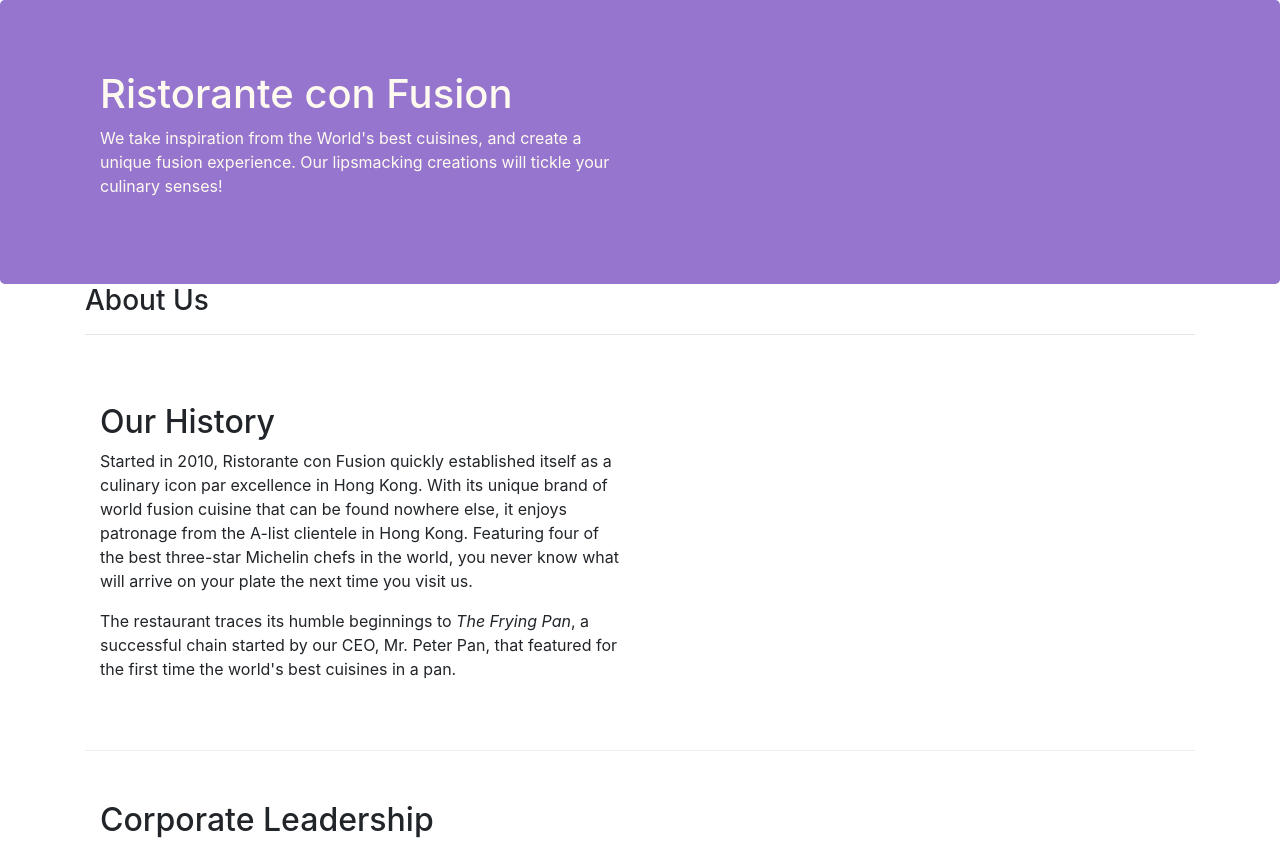
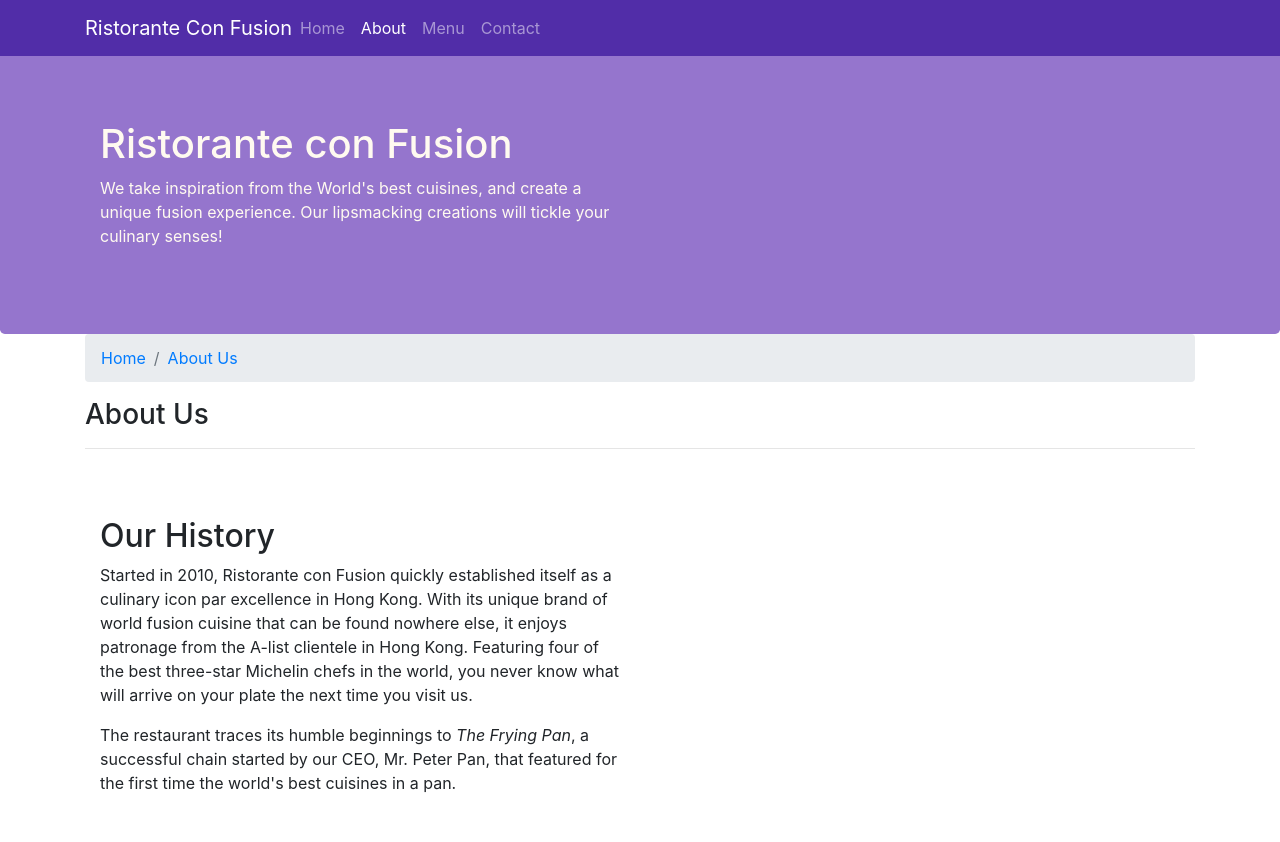
Before and after one commit to ChemsVivlo/conFusion, a website: page aboutus.html in a window 1280 px wide. Shown: the top 842 px of the page. Drawn offline with nearby package versions, Linux system fonts and the light colour scheme.

Commit message:
Navbar and Breadcrumb

```diff
--- a/aboutus.html
+++ b/aboutus.html
@@ -15,6 +15,23 @@
 
 <body>
 
+    <nav class="navbar navbar-dark navbar-expand-sm fixed-top">
+        <div class="container">
+            <button class="navbar-toggler" type="button" data-toggle="collapse" data-target="#Navbar">
+                <span class="navbar-toggler-icon"></span>
+            </button>
+            <a class="navbar-brand mr-auto" href="./index.html">Ristorante Con Fusion</a>
+            <div class="collapse navbar-collapse" id="Navbar">
+                <ul class="navbar-nav mr-auto">
+                    <li class="nav-item"><a class="nav-link" href="./index.html">Home</a></li>
+                    <li class="nav-item active"><a class="nav-link" href="#">About</a></li>
+                    <li class="nav-item"><a class="nav-link" href="#">Menu</a></li>
+                    <li class="nav-item"><a class="nav-link" href="#">Contact</a></li>
+                </ul>
+            </div>
+        </div>
+    </nav>
+
     <header class="jumbotron">
         <div class="container">
             <div class="row row-header">
@@ -29,6 +46,12 @@
     </header>
 
     <div class="container">
+
+        <ol class="col-12 breadcrumb">
+            <li class="breadcrumb-item"><a href="./index.html">Home</a></li>
+            <li class="breadcrumb-item active"><a href="#">About Us</a></li>
+        </ol>
+
         <div class="row">
             <div class="col">
                <h3>About Us</h3>
@@ -69,7 +92,7 @@
                 <div class="col-4 offset-1 col-sm-2">
                     <h5>Links</h5>
                     <ul class="list-unstyled">
-                        <li><a href="index.html">Home</a></li>
+                        <li><a href="./index.html">Home</a></li>
                         <li><a href="#">About</a></li>
                         <li><a href="#">Menu</a></li>
                         <li><a href="#">Contact</a></li>
--- a/css/styles.css
+++ b/css/styles.css
@@ -29,3 +29,12 @@ address{
     margin: 0px;
     color: #0f0f0f;
 }
+
+body{
+    padding: 50px 0px 0px 0px;
+    z-index: 0;
+}
+
+.navbar-dark{
+    background-color: #512DA8;
+}
```
Also changed, not shown: index.html (+25 -1 lines).
